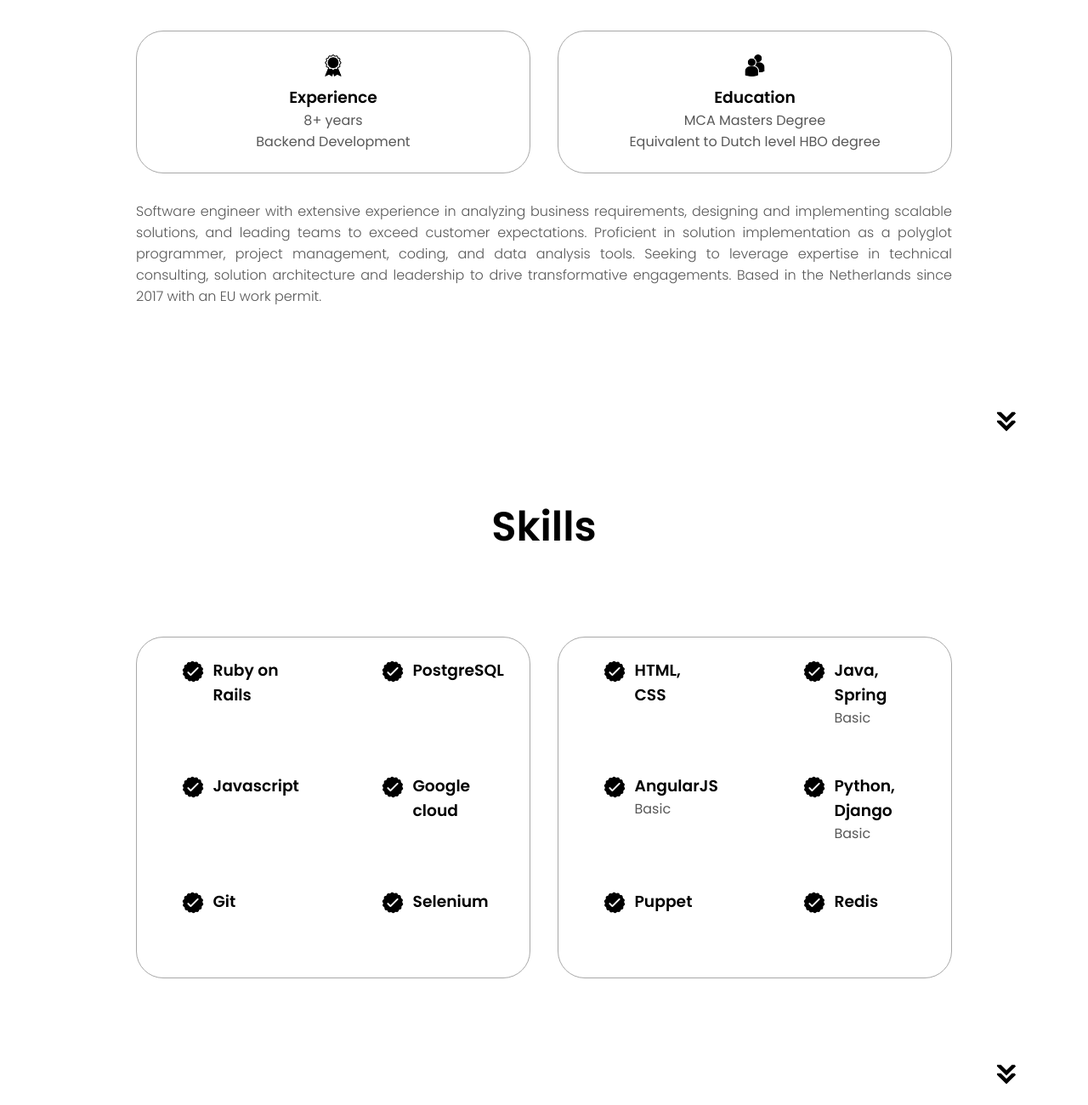
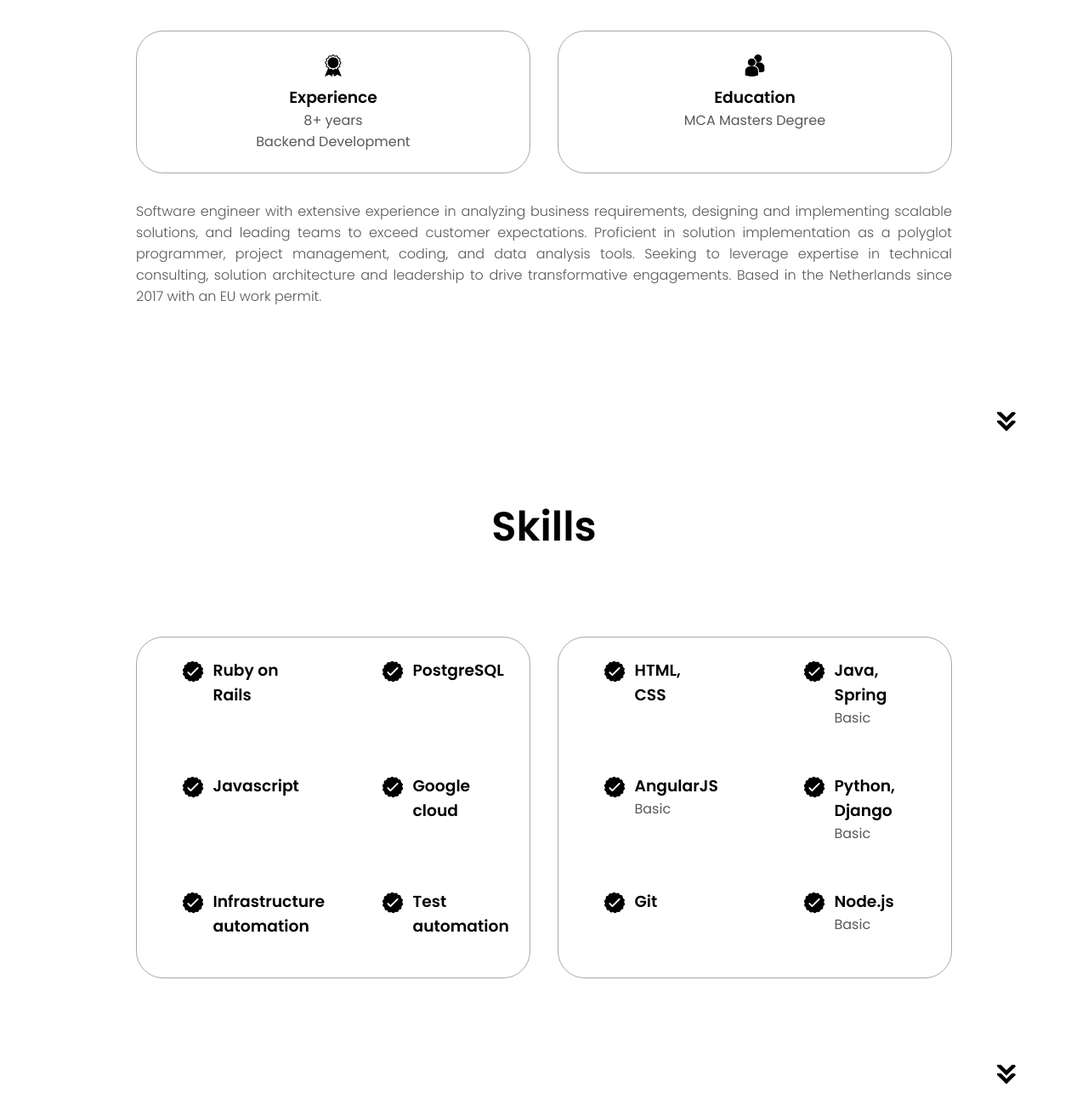
Before and after one commit to nihilchk/nihilchk.github.io, a plain HTML site: page index.html in a window 1280 px wide. Shown: the part 1000-2300 px from the top of the page at 85% size. Drawn offline with Linux system fonts and the light colour scheme.

Commit message:
Some changes

```diff
--- a/index.html
+++ b/index.html
@@ -89,7 +89,8 @@
             class="icon"
             />
             <h3>Education</h3>
-            <p>MCA Masters Degree<br />Equivalent to Dutch level HBO degree</p>
+            <p>MCA Masters Degree</p>
+            <!-- <p>Equivalent to Dutch level HBO degree</p> -->
           </div>
         </div>
         <div class="text-container">
@@ -159,7 +160,7 @@
               class="icon"
               />
               <div>
-                <h3>Git&nbsp;&nbsp;&nbsp;&nbsp;&nbsp;&nbsp;&nbsp;&nbsp;&nbsp;&nbsp;&nbsp;&nbsp;&nbsp;</h3>
+                <h3>Infrastructure automation</h3>
               </div>
             </article>
             <article>
@@ -169,7 +170,7 @@
               class="icon"
               />
               <div>
-                <h3>Selenium</h3>
+                <h3>Test automation</h3>
               </div>
             </article>
           </div>
@@ -226,7 +227,7 @@
               class="icon"
               />
               <div>
-                <h3>Puppet</h3>
+                <h3>Git</h3>
               </div>
             </article>
             <article>
@@ -236,7 +237,8 @@
               class="icon"
               />
               <div>
-                <h3>Redis</h3>
+                <h3>Node.js</h3>
+                <p>Basic</p>
               </div>
             </article>
           </div>
@@ -362,7 +364,7 @@
       </ul>
     </div>
   </nav>
-  <p>Copyright &#169; 2023 Bharti Nagpal. All Rights Reserved.</p>
+  <p>&copy; 2024 Buncha.foo</p>
 </footer>
 <script src="script.js"></script>
 </body>
```
Also changed, not shown: 1 other file.
